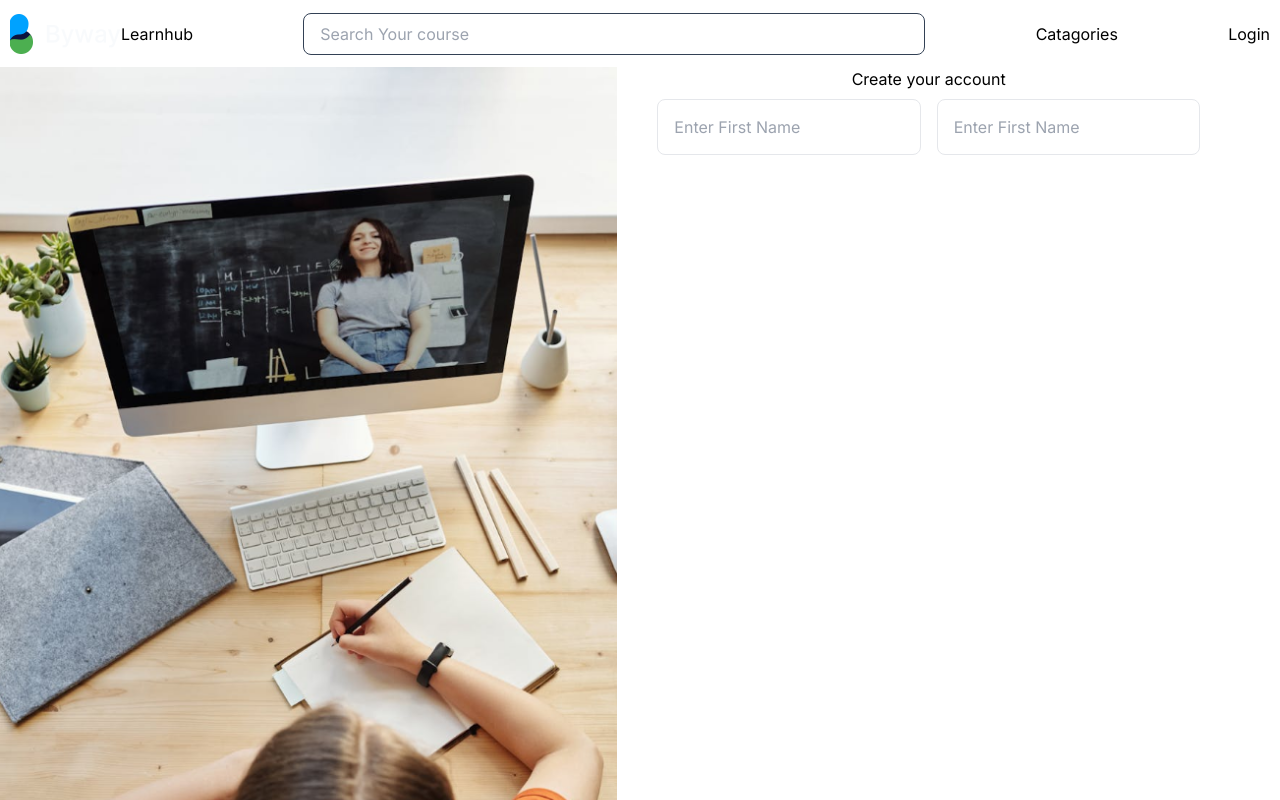
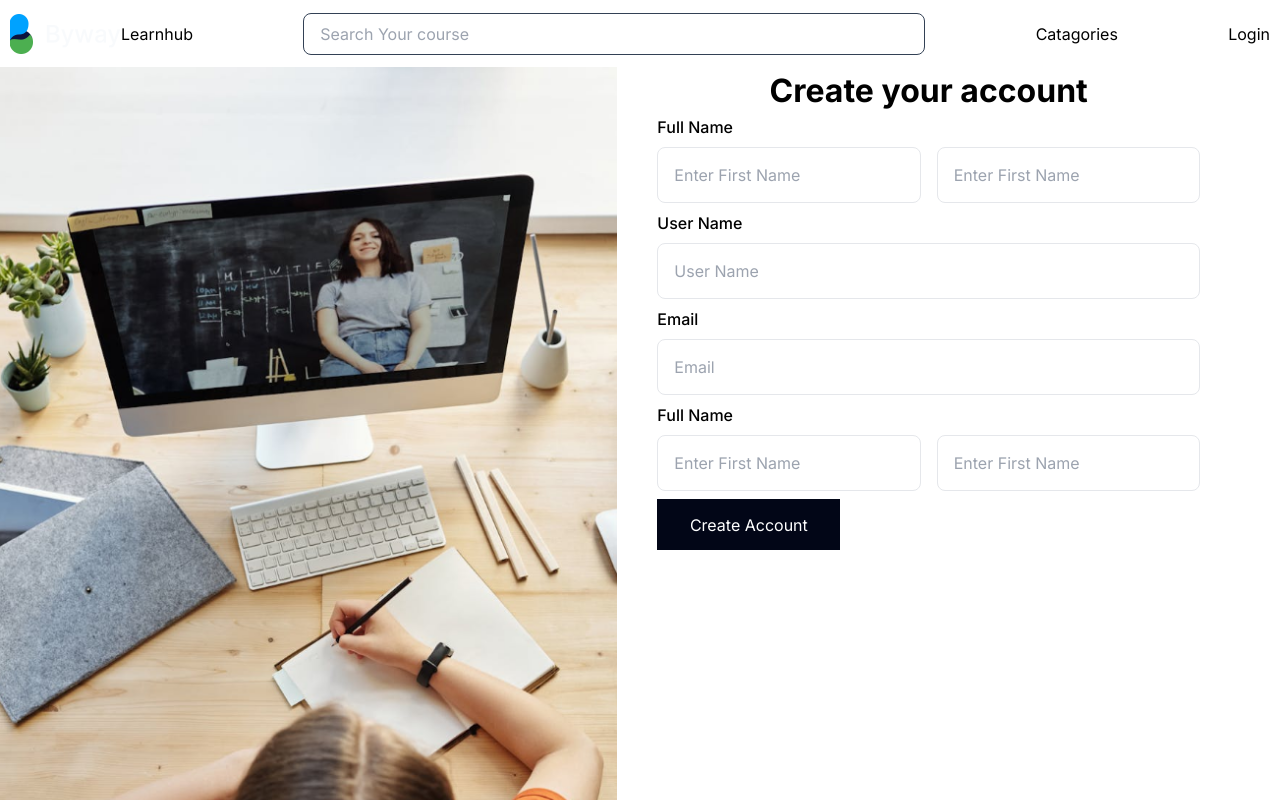
Before and after one commit to FaisalMahamudCS/e-learning-frontend, a Next.js app: page /signup in a window 1280 px wide. Shown: the top 800 px of the page. Built offline with nearby package versions, Linux system fonts and the light colour scheme.

Commit message:
Done signup

```diff
--- /dev/null
+++ b/components/Label.tsx
@@ -0,0 +1,17 @@
+import React from 'react';
+
+interface LabelComponentProps {
+  text: string;
+  htmlFor?: string;
+  className?: string;
+}
+
+const LabelComponent: React.FC<LabelComponentProps> = ({ text, htmlFor, className }) => {
+  return (
+    <label htmlFor={htmlFor} className={`block font-medium   ${className}`}>
+      {text}
+    </label>
+  );
+};
+
+export default LabelComponent;
--- a/components/Signup.tsx
+++ b/components/Signup.tsx
@@ -6,6 +6,8 @@ import signbg from  '../public/signbg.png'
 import Image from 'next/image';
 import Input from './Input';
 import InputComponent from './Input';
+import LabelComponent from './Label'
+import Button from './Home/Button'
 type Props = {
 }
 
@@ -20,11 +22,36 @@ function Signup({}: Props) {
     <Image src={signbg}/>
 </div>
 <div className='mr-[80px]'>
-    <h2 className='text-center'>Create your account</h2>
+    <h2 className='text-center text-[32px] font-bold'>Create your account</h2>
+    <div className="flex flex-col">
+        <LabelComponent text='Full Name'/>
     <div className="flex justify-between gap-4  ">
     <InputComponent  onChange={setInputValue} value={inputValue}  className='inputStyles' placeholder='Enter First Name'/>
     <InputComponent  onChange={setInputValue} value={inputValue}  className='inputStyles' placeholder='Enter First Name'/>
     </div>
+    </div>
+    <div className="flex flex-col">
+        <LabelComponent text='User Name'/>
+    <div className=" ">
+    <InputComponent  onChange={setInputValue} value={inputValue}  className='inputStyles' placeholder='User Name'/>
+
+    </div>
+    </div>
+    <div className="flex flex-col">
+        <LabelComponent text='Email'/>
+    <div className=" ">
+    <InputComponent  onChange={setInputValue} value={inputValue}  className='inputStyles' placeholder='Email'/>
+
+    </div>
+    </div>
+    <div className="flex flex-col">
+        <LabelComponent text='Full Name'/>
+    <div className="flex justify-between gap-4  ">
+    <InputComponent  onChange={setInputValue} value={inputValue}  className='inputStyles' placeholder='Enter First Name'/>
+    <InputComponent  onChange={setInputValue} value={inputValue}  className='inputStyles' placeholder='Enter First Name'/>
+    </div>
+    </div>
+    <Button label='Create Account' classNames='bg-[#020617] w-[183px] h-[51px] text-white'/>
 </div>
 
        </div>
```
